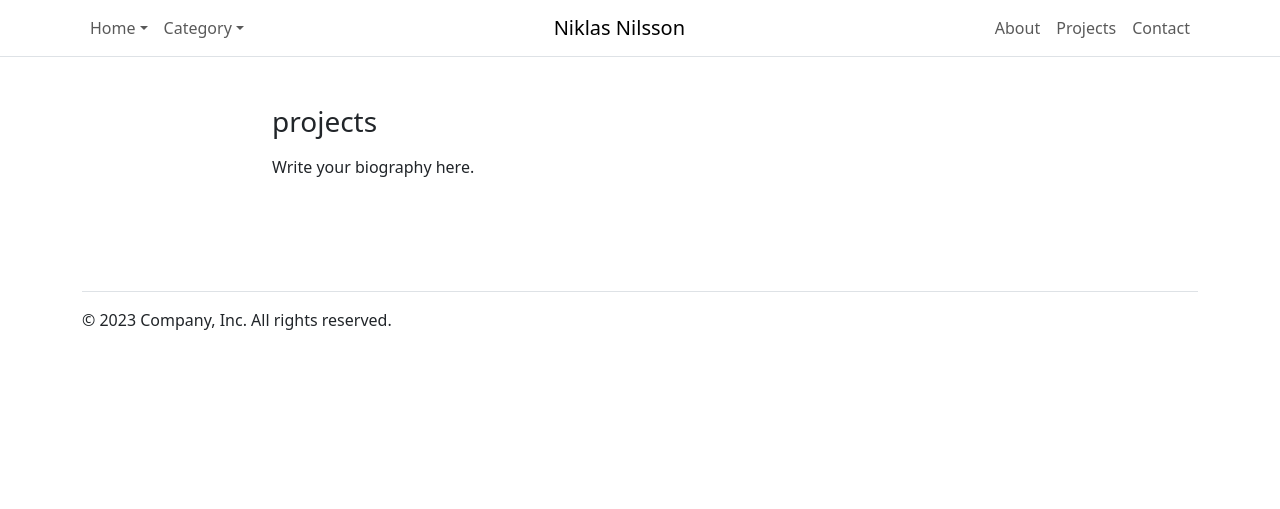
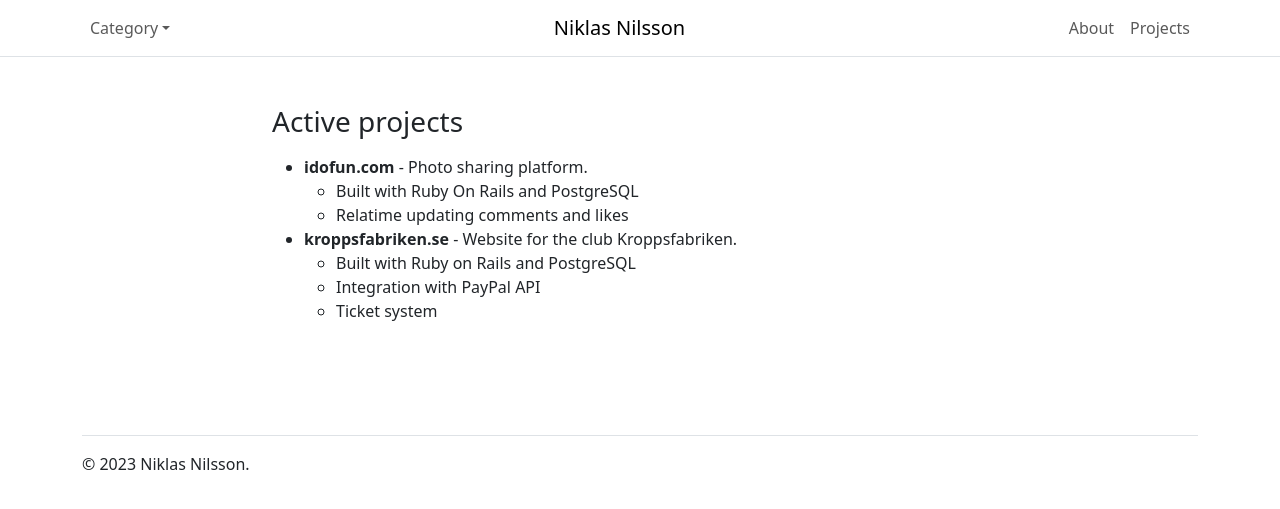
Before and after one commit to niklasnson/0x68k.github.io, a Jekyll site: the page built from projects.markdown, in a window 1280 px wide. Shown: the top 509 px of the page. Built offline with Jekyll 4.4.1, drawn with Linux system fonts in a browser that asks for light colours.

Commit message:
Added archive

```diff
--- a/Gemfile
+++ b/Gemfile
@@ -31,3 +31,5 @@
 # Lock `http_parser.rb` gem to `v0.6.x` on JRuby builds since newer versions of the gem
 # do not have a Java counterpart.
 gem "http_parser.rb", "~> 0.6.0", :platforms => [:jruby]
+
+gem 'jekyll-archives'
--- a/_config.yml
+++ b/_config.yml
@@ -20,19 +20,25 @@
 
 title: Niklas Nilsson
 email: niklasnson@me.com
-description: >- # this means to ignore newlines until "baseurl:"
-  Write an awesome description for your new site here. You can edit this
-  line in _config.yml. It will appear in your document head meta (for
-  Google search results) and in your feed.xml site description.
 baseurl: "" # the subpath of your site, e.g. /blog
 url: "" # the base hostname & protocol for your site, e.g. http://example.com
-twitter_username:
-github_username: niklasnson
 
-# Build settings
-theme: minima
 plugins:
   - jekyll-feed
+  - jekyll-archives
+
+jekyll-archives:
+  enabled:
+    - tags
+    - categories
+  layouts:
+    tag: tag-archive
+    category: category-archive
+  permalinks:
+    tag: '/archives/tag/:name/'
+    category: '/archives/category/:name/'
+
+
 
 # Exclude from processing.
 # The following items will not be processed, by default.
--- a/_includes/footer.html
+++ b/_includes/footer.html
@@ -1,7 +1,7 @@
 <div class="container">
   <footer class="py-5">
     <div class="d-flex flex-column flex-sm-row justify-content-between border-top py-3">
-      <p>© 2023 Company, Inc. All rights reserved.</p>
+      <p>© 2023 Niklas Nilsson.</p>
     </div>
   </footer>
 </div>
--- a/_includes/header.html
+++ b/_includes/header.html
@@ -8,17 +8,11 @@
 
       <div class="collapse navbar-collapse order-3 order-md-2" id="navbar-left">
         <ul class="navbar-nav me-auto">
-          <li class="nav-item dropdown active">
-            <a class="nav-link dropdown-toggle" href="#" id="dropdown01" data-bs-toggle="dropdown" aria-haspopup="true" aria-expanded="false">Home</a>
-            <div class="dropdown-menu" aria-labelledby="dropdown01">
-              <a class="dropdown-item" href="home-onecolumn.html">One column</a>
-            </div>
-          </li>
           <li class="nav-item dropdown">
             <a class="nav-link dropdown-toggle" href="#" id="dropdown02" data-bs-toggle="dropdown" aria-haspopup="true" aria-expanded="false">Category</a>
             <div class="dropdown-menu" aria-labelledby="dropdown02">
               {% for category in site.categories %}
-                <a class="dropdown-item" href="/category.html?category={{category|first}}">{{category|first}}</a>
+                <a class="dropdown-item" href="/archives/category/{{category|first}}">{{category|first}}</a>
               {% endfor %}
             </div>
           </li>
@@ -35,10 +29,6 @@
           <li class="nav-item">
             <a class="nav-link" href="/projects.html">Projects</a>
           </li>
-          <li class="nav-item">
-            <a class="nav-link" href="/contact.html">Contact</a>
-          </li>
-
         </ul>
       </div>
     </div>
--- a/_layouts/post.html
+++ b/_layouts/post.html
@@ -5,7 +5,7 @@
     <meta name="viewport" content="width=device-width, initial-scale=1">
     <title>{{ page.title }}</title>
     <link href="https://cdn.jsdelivr.net/npm/bootstrap@5.3.0/dist/css/bootstrap.min.css" rel="stylesheet" integrity="sha384-9ndCyUaIbzAi2FUVXJi0CjmCapSmO7SnpJef0486qhLnuZ2cdeRhO02iuK6FUUVM" crossorigin="anonymous">
-    <link rel="stylesheet" href="styles.css">
+    <link rel="stylesheet" href="/styles.css">
   </head>
   <body>
 
--- a/category.markdown
+++ /dev/null
@@ -1,6 +0,0 @@
----
-layout: page
-title: category
-permalink: /category
----
-ss
--- a/projects.markdown
+++ b/projects.markdown
@@ -1,7 +1,15 @@
 ---
 layout: page
-title: projects
+title: Active projects
 permalink: /projects
 ---
 
-Write your biography here.
+* **idofun.com** - Photo sharing platform.
+  * Built with Ruby On Rails and PostgreSQL
+  * Relatime updating comments and likes
+
+
+* **kroppsfabriken.se** - Website for the club Kroppsfabriken.
+  * Built with Ruby on Rails and PostgreSQL
+  * Integration with PayPal API
+  * Ticket system
--- /dev/null
+++ b/styles.css
@@ -0,0 +1,29 @@
+figure.highlight {
+  padding: 0.75em;
+  background: #263238;
+}
+
+figure > pre {
+  margin-bottom: 0;
+}
+
+code.language-ruby {
+  font-family: monospace, serif;
+  font-size: 1em;
+}
+
+span.k {
+  color: #c792ea;
+}
+
+span.nf, span.nb, span.nc {
+  color: #82aaff;
+}
+
+span.p, span.no, span.n, span.o, span.c1{
+  color: #fff;
+}
+
+span.s1, span.s2 {
+  color: #c3e88d;
+}
```
Also changed, not shown: _layouts/category-archive.html (added, +31 -0 lines), _layouts/tag-archive.html (added, +31 -0 lines), _posts/2023-11-20-hello-world.md (added, +42 -0 lines), contact.markdown (deleted, +0 -11 lines), Gemfile.lock, 1 other file.
